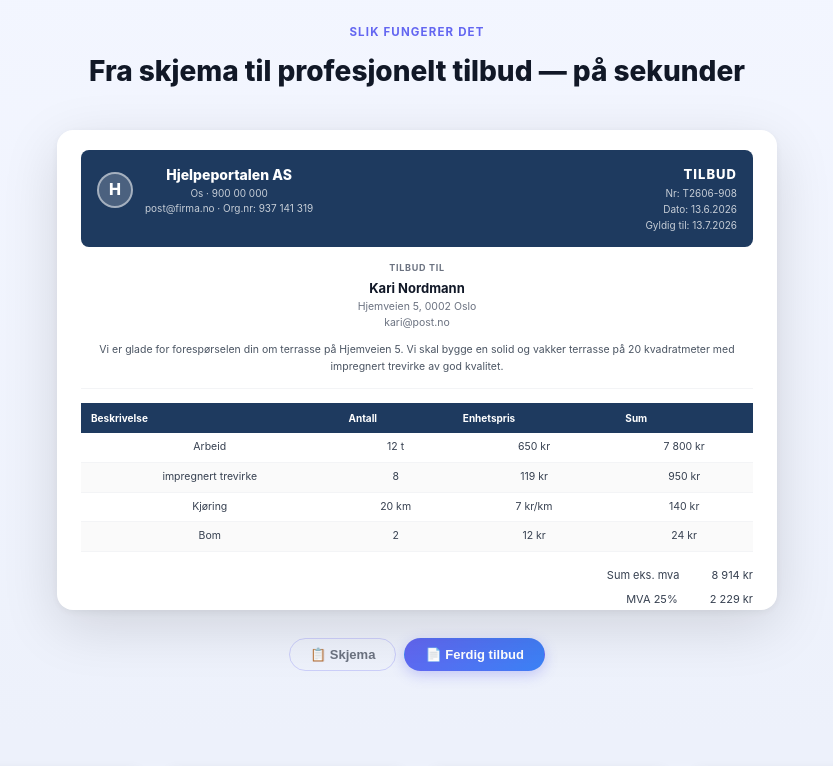
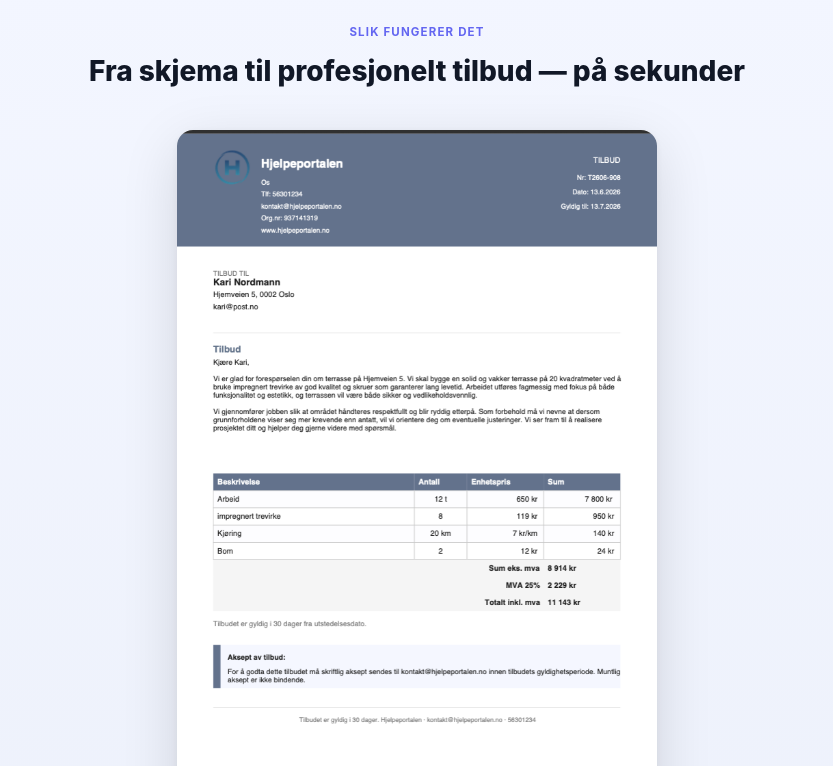
Before and after one commit to anderslura/Prismal, a React (Vite) app: page / in a window 1280 px wide. Shown: the part 580-1346 px from the top of the page, without its empty margins (223-1056 px from the left). Built offline with nearby package versions, Linux system fonts and the light colour scheme.

Commit message:
feat: ekte bilder i flip-demo

```diff
--- a/src/components/Landingsside.jsx
+++ b/src/components/Landingsside.jsx
@@ -73,96 +73,16 @@ const FEATURES = [
 /* ── FLIP-DEMO ── */
 function SkjemaMock() {
   return (
-    <div className="mock-skjema">
-      <div className="mock-seksjon-header">Din bedrift</div>
-      <div className="mock-felt-rad">
-        <div className="mock-felt"><span className="mock-label">Firmanavn</span><div className="mock-input">Hjelpeportalen AS</div></div>
-      </div>
-      <div className="mock-felt-rad to-kol">
-        <div className="mock-felt"><span className="mock-label">Telefon</span><div className="mock-input">900 00 000</div></div>
-        <div className="mock-felt"><span className="mock-label">E-post</span><div className="mock-input">post@firma.no</div></div>
-      </div>
-
-      <div className="mock-seksjon-header" style={{marginTop:12}}>Arbeid</div>
-      <div className="mock-felt-rad to-kol">
-        <div className="mock-felt"><span className="mock-label">Timer</span><div className="mock-input">12</div></div>
-        <div className="mock-felt"><span className="mock-label">Kr/time</span><div className="mock-input">650</div></div>
-      </div>
-
-      <div className="mock-seksjon-header" style={{marginTop:12}}>Materialer &amp; utgifter</div>
-      <div className="mock-mat-header"><span>Beskrivelse</span><span>Ant.</span><span>Kr</span><span>Sum</span></div>
-      <div className="mock-mat-rad"><span>impregnert trevirke</span><span>8</span><span>99</span><span className="mock-sum">792 kr</span></div>
-      <div className="mock-mat-rad"><span>skrue pakke</span><span>2</span><span>100</span><span className="mock-sum">200 kr</span></div>
-
-      <div className="mock-seksjon-header" style={{marginTop:12}}>Påslag materialer</div>
-      <div className="mock-paslag-rad">
-        <div className="mock-paslag-felt">20 %</div>
-        <div className="mock-paslag-chip">10%</div>
-        <div className="mock-paslag-chip aktiv">20%</div>
-        <div className="mock-paslag-chip">30%</div>
-        <span className="mock-paslag-res">= +158 kr</span>
-      </div>
-
-      <div className="mock-total-bar">
-        <span>Estimert total</span>
-        <span>9 556 kr</span>
-      </div>
+    <div className="mock-bilde-wrapper">
+      <img src="/skjema.png" alt="Prismal skjema" className="mock-bilde" />
     </div>
   )
 }
 
 function PdfMock() {
   return (
-    <div className="mock-pdf">
-      <div className="mock-pdf-header">
-        <div className="mock-pdf-venstre">
-          <div className="mock-pdf-logo-sirkel">H</div>
-          <div>
-            <div className="mock-pdf-firma">Hjelpeportalen AS</div>
-            <div className="mock-pdf-info">Os · 900 00 000</div>
-            <div className="mock-pdf-info">post@firma.no · Org.nr: 937 141 319</div>
-          </div>
-        </div>
-        <div className="mock-pdf-hoyre">
-          <div className="mock-pdf-tilbud-label">TILBUD</div>
-          <div className="mock-pdf-meta">Nr: T2606-908</div>
-          <div className="mock-pdf-meta">Dato: 13.6.2026</div>
-          <div className="mock-pdf-meta">Gyldig til: 13.7.2026</div>
-        </div>
-      </div>
-
-      <div className="mock-pdf-til">
-        <div className="mock-pdf-til-label">TILBUD TIL</div>
-        <div className="mock-pdf-til-navn">Kari Nordmann</div>
-        <div className="mock-pdf-til-info">Hjemveien 5, 0002 Oslo</div>
-        <div className="mock-pdf-til-info">kari@post.no</div>
-      </div>
-
-      <div className="mock-pdf-innledning">
-        Vi er glade for forespørselen din om terrasse på Hjemveien 5. Vi skal bygge en solid og vakker terrasse på 20 kvadratmeter med impregnert trevirke av god kvalitet.
-      </div>
-
-      <table className="mock-pdf-tabell">
-        <thead>
-          <tr><th>Beskrivelse</th><th>Antall</th><th>Enhetspris</th><th>Sum</th></tr>
-        </thead>
-        <tbody>
-          <tr><td>Arbeid</td><td>12 t</td><td>650 kr</td><td>7 800 kr</td></tr>
-          <tr><td>impregnert trevirke</td><td>8</td><td>119 kr</td><td>950 kr</td></tr>
-          <tr><td>Kjøring</td><td>20 km</td><td>7 kr/km</td><td>140 kr</td></tr>
-          <tr><td>Bom</td><td>2</td><td>12 kr</td><td>24 kr</td></tr>
-        </tbody>
-      </table>
-
-      <div className="mock-pdf-summer">
-        <div><span>Sum eks. mva</span><span>8 914 kr</span></div>
-        <div><span>MVA 25%</span><span>2 229 kr</span></div>
-        <div className="mock-pdf-total"><span>Totalt inkl. mva</span><span>11 143 kr</span></div>
-      </div>
-
-      <div className="mock-pdf-aksept">
-        <strong>Aksept av tilbud:</strong> For å godta dette tilbudet må skriftlig aksept sendes til post@firma.no innen tilbudets gyldighetsperiode.
-      </div>
+    <div className="mock-bilde-wrapper">
+      <img src="/pdf.png" alt="Ferdig tilbud PDF" className="mock-bilde" />
     </div>
   )
 }
--- a/src/styles/index.css
+++ b/src/styles/index.css
@@ -1263,16 +1263,29 @@ textarea { resize: vertical; }
 }
 .flip-scene {
   perspective: 1400px;
-  max-width: 720px;
+  max-width: 480px;
   margin: 0 auto 28px;
 }
 .flip-kort {
   position: relative;
-  height: 480px;
+  height: 720px;
   transform-style: preserve-3d;
   transition: transform 0.85s cubic-bezier(0.4, 0.2, 0.2, 1);
 }
 .flip-kort.er-flipped { transform: rotateY(180deg); }
+
+.mock-bilde-wrapper {
+  width: 100%;
+  height: 100%;
+  overflow: hidden;
+}
+.mock-bilde {
+  width: 100%;
+  height: 100%;
+  object-fit: cover;
+  object-position: top;
+  display: block;
+}
 .flip-side {
   position: absolute;
   inset: 0;
@@ -1739,7 +1752,7 @@ textarea { resize: vertical; }
 /* ── RESPONSIVE ── */
 @media (max-width: 840px) {
   .l2-features { grid-template-columns: 1fr 1fr; padding: 28px 20px 32px; gap: 14px; }
-  .flip-kort { height: 560px; }
+  .flip-kort { height: 680px; }
 }
 @media (max-width: 520px) {
   .l2-hero { padding: 44px 18px 40px; }
@@ -1748,7 +1761,7 @@ textarea { resize: vertical; }
   .l2-pro-solo { padding: 26px 20px 22px; }
   .l2-pro-kolonner { grid-template-columns: 1fr; }
   .l2-pro-solo-topp { flex-direction: column; }
-  .flip-kort { height: 620px; }
+  .flip-kort { height: 760px; }
   .flip-seksjon { padding: 40px 16px 48px; }
 }
    DEMO-ANIMASJON
```
Also changed, not shown: public/pdf.png (added), public/skjema.png (added).
